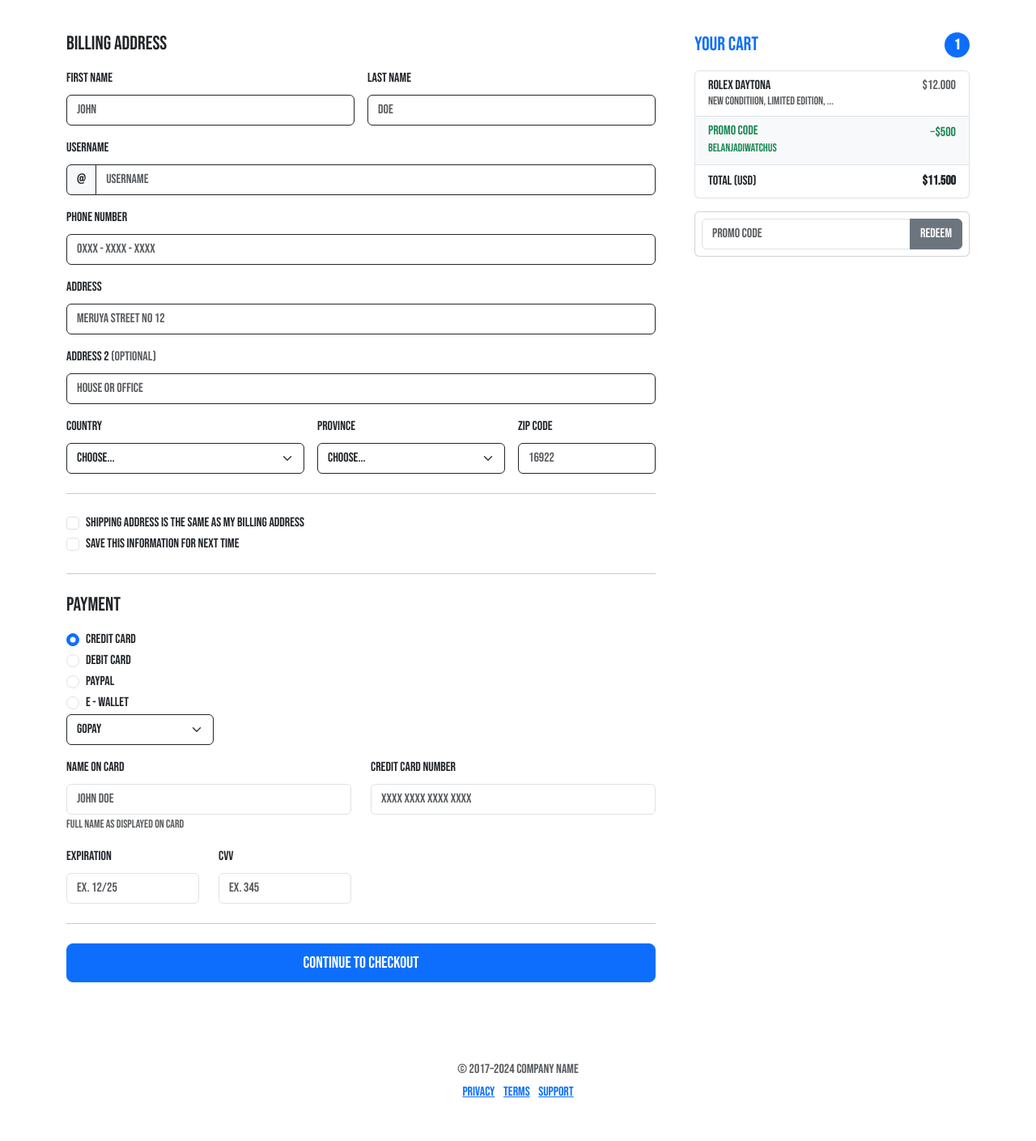
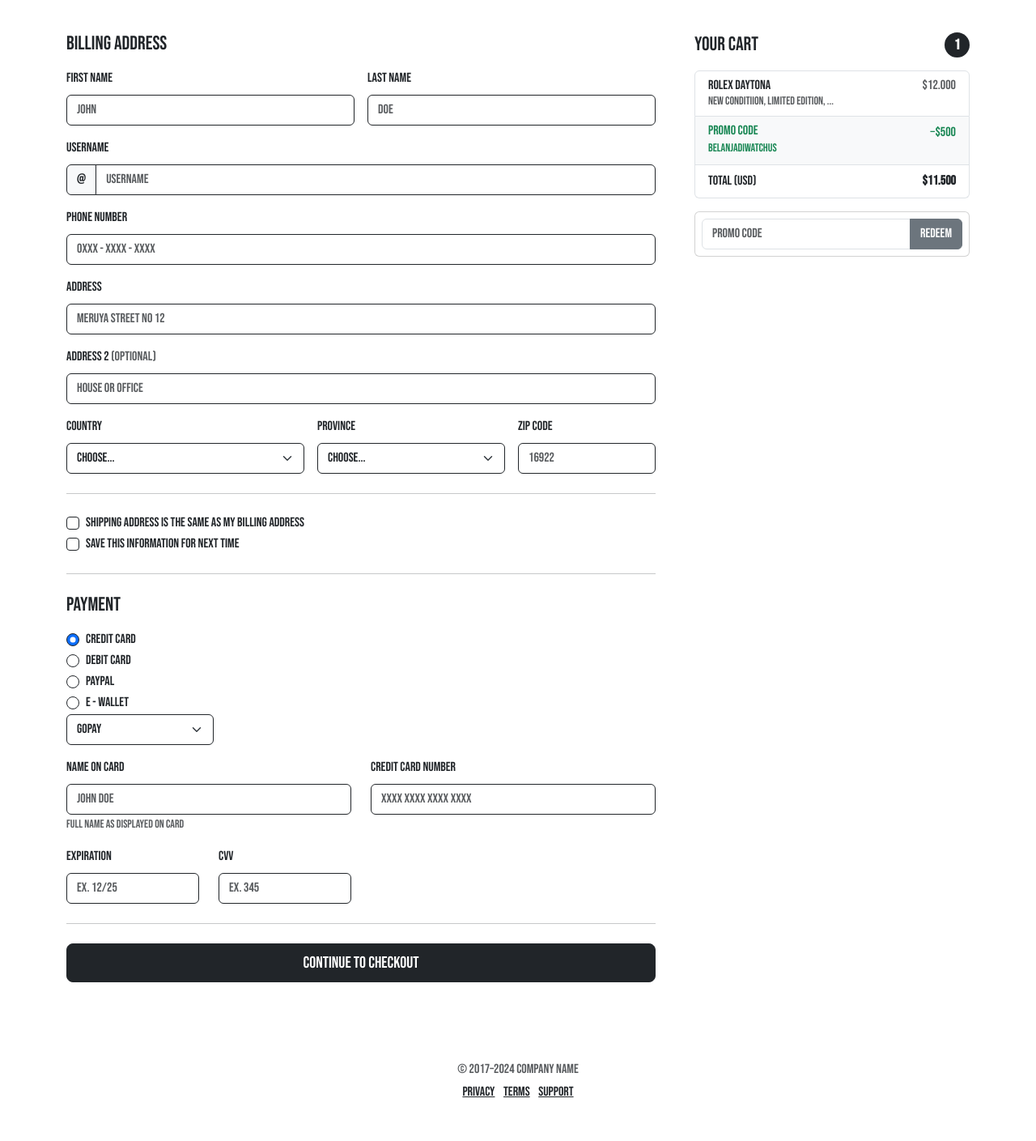
Before and after one commit to rizasakhi/software-engineering-aol, a plain HTML site: page checkout.html in a window 1280 px wide. Shown: the part 102-1511 px from the top of the page at 81% size. Drawn offline with nearby package versions, Linux system fonts and the light colour scheme.

Commit message:
mengubah beberapa file

```diff
--- a/checkout.html
+++ b/checkout.html
@@ -15,14 +15,14 @@
     <div class="container" bis_skin_checked="1">
         <main>
           <div class="py-5 text-center" bis_skin_checked="1">
-            <h2>Checkout form</h2>
+            <h2>Checkout</h2>
           </div>
 
           <div class="row g-5" bis_skin_checked="1">
             <div class="col-md-5 col-lg-4 order-md-last" bis_skin_checked="1">
               <h4 class="d-flex justify-content-between align-items-center mb-3">
-                <span class="text-primary">Your cart</span>
-                <span class="badge bg-primary rounded-pill">1</span>
+                <span class="text-dark">Your cart</span>
+                <span class="badge bg-dark rounded-pill">1</span>
               </h4>
               <ul class="list-group mb-3">
                 <li class="list-group-item d-flex justify-content-between lh-sm">
@@ -143,12 +143,12 @@
                 <hr class="my-4">
 
                 <div class="form-check" bis_skin_checked="1">
-                  <input type="checkbox" class="form-check-input" id="same-address">
+                  <input type="checkbox" class="form-check-input border-dark" id="same-address">
                   <label class="form-check-label" for="same-address">Shipping address is the same as my billing address</label>
                 </div>
 
                 <div class="form-check" bis_skin_checked="1">
-                  <input type="checkbox" class="form-check-input" id="save-info">
+                  <input type="checkbox" class="form-check-input border-dark" id="save-info">
                   <label class="form-check-label" for="save-info">Save this information for next time</label>
                 </div>
 
@@ -158,19 +158,19 @@
 
                 <div class="my-3" bis_skin_checked="1">
                   <div class="form-check" bis_skin_checked="1">
-                    <input id="credit" name="paymentMethod" type="radio" class="form-check-input" checked="" required="">
+                    <input id="credit" name="paymentMethod" type="radio" class="form-check-input border-dark" checked="" required="">
                     <label class="form-check-label" for="credit">Credit card</label>
                   </div>
                   <div class="form-check" bis_skin_checked="1">
-                    <input id="debit" name="paymentMethod" type="radio" class="form-check-input" required="">
+                    <input id="debit" name="paymentMethod" type="radio" class="form-check-input border-dark" required="">
                     <label class="form-check-label" for="debit">Debit card</label>
                   </div>
                   <div class="form-check" bis_skin_checked="1">
-                    <input id="paypal" name="paymentMethod" type="radio" class="form-check-input" required="">
+                    <input id="paypal" name="paymentMethod" type="radio" class="form-check-input border-dark" required="">
                     <label class="form-check-label" for="paypal">PayPal</label>
                   </div>
                   <div class="form-check" bis_skin_checked="1">
-                    <input id="paypal" name="paymentMethod" type="radio" class="form-check-input" required="">
+                    <input id="paypal" name="paymentMethod" type="radio" class="form-check-input border-dark" required="">
                     <label class="form-check-label" for="paypal">e - wallet</label>
                   </div>
                   <select class="form-select border-dark w-25" id="state" required="">
@@ -184,7 +184,7 @@
                 <div class="row gy-3" bis_skin_checked="1">
                   <div class="col-md-6" bis_skin_checked="1">
                     <label for="cc-name" class="form-label">Name on card</label>
-                    <input type="text" class="form-control" id="cc-name" placeholder="john doe" required="">
+                    <input type="text" class="form-control border-dark" id="cc-name" placeholder="john doe" required="">
                     <small class="text-body-secondary">Full name as displayed on card</small>
                     <div class="invalid-feedback" bis_skin_checked="1">
                       Name on card is required
@@ -193,7 +193,7 @@
 
                   <div class="col-md-6" bis_skin_checked="1">
                     <label for="cc-number" class="form-label">Credit card number</label>
-                    <input type="text" class="form-control" id="cc-number" placeholder="xxxx xxxx xxxx xxxx" required="">
+                    <input type="text" class="form-control border-dark" id="cc-number" placeholder="xxxx xxxx xxxx xxxx" required="">
                     <div class="invalid-feedback" bis_skin_checked="1">
                       Credit card number is required
                     </div>
@@ -201,7 +201,7 @@
 
                   <div class="col-md-3" bis_skin_checked="1">
                     <label for="cc-expiration" class="form-label">Expiration</label>
-                    <input type="text" class="form-control" id="cc-expiration" placeholder="ex. 12/25" required="">
+                    <input type="text" class="form-control border-dark" id="cc-expiration" placeholder="ex. 12/25" required="">
                     <div class="invalid-feedback" bis_skin_checked="1">
                       Expiration date required
                     </div>
@@ -209,7 +209,7 @@
 
                   <div class="col-md-3" bis_skin_checked="1">
                     <label for="cc-cvv" class="form-label">CVV</label>
-                    <input type="text" class="form-control" id="cc-cvv" placeholder="ex. 345" required="">
+                    <input type="text" class="form-control border-dark" id="cc-cvv" placeholder="ex. 345" required="">
                     <div class="invalid-feedback" bis_skin_checked="1">
                       Security code required
                     </div>
@@ -218,7 +218,7 @@
 
                 <hr class="my-4">
 
-                <button class="w-100 btn btn-primary btn-lg" type="submit">Continue to checkout</button>
+                <button class="w-100 btn btn-dark btn-lg" type="submit">Continue to checkout</button>
               </form>
             </div>
           </div>
@@ -227,9 +227,9 @@
         <footer class="my-5 pt-5 text-body-secondary text-center text-small">
           <p class="mb-1">© 2017–2024 Company Name</p>
           <ul class="list-inline">
-            <li class="list-inline-item"><a href="#">Privacy</a></li>
-            <li class="list-inline-item"><a href="#">Terms</a></li>
-            <li class="list-inline-item"><a href="#">Support</a></li>
+            <li class="list-inline-item"><a href="#" class="link-dark">Privacy</a></li>
+            <li class="list-inline-item"><a href="#" class="link-dark">Terms</a></li>
+            <li class="list-inline-item"><a href="#" class="link-dark">Support</a></li>
           </ul>
         </footer>
       </div>
```
Also changed, not shown: cat-classic.html (+4 -0 lines), cat-kids.html (+5 -1 lines), cat-smartw.html (+4 -0 lines), cat-sport.html (+4 -0 lines), index.html (+7 -4 lines), news.html (+4 -0 lines), sell.html (+12 -12 lines).
